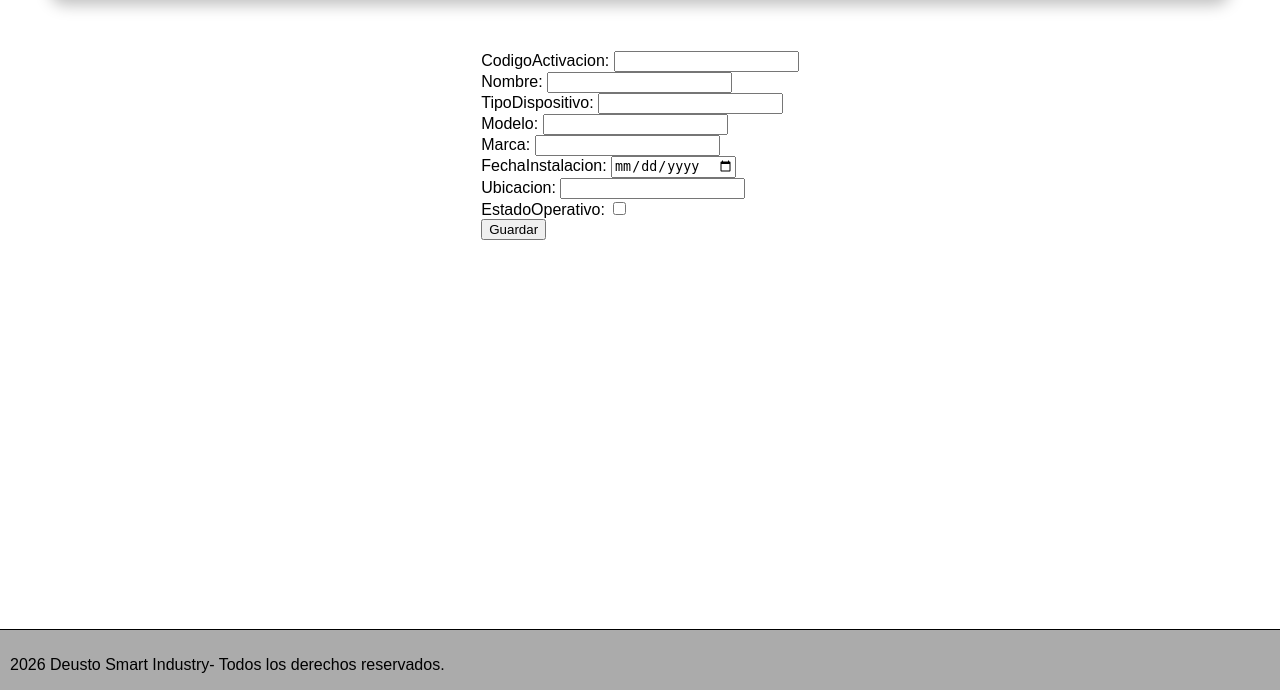
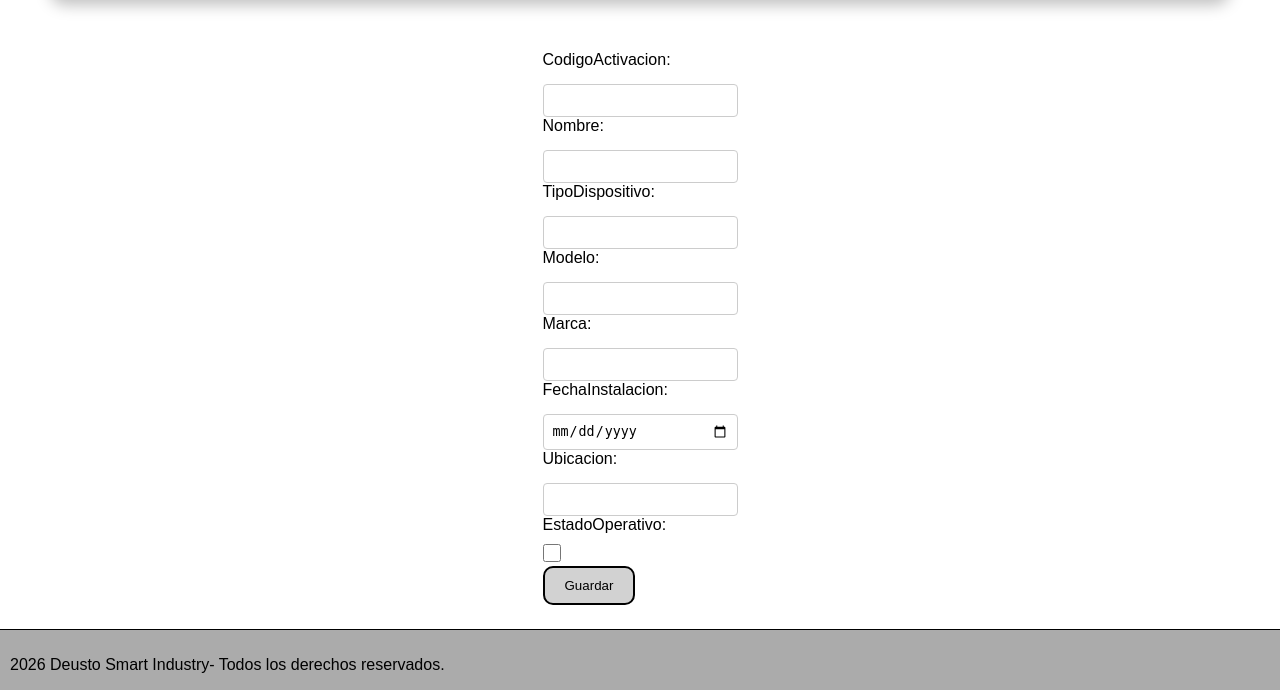
Before and after one commit to javieralbizu/Proyecto_N-8, a Django app: page /Activos/NuevoActivo/ in a window 1280 px wide. Shown: the part 110-800 px from the top of the page. Run offline with Django 5.2, Linux system fonts and the light colour scheme.

Commit message:
corregido css formulario

```diff
--- a/static/css/style.css
+++ b/static/css/style.css
@@ -75,3 +75,45 @@ main {
     justify-content: center;
     align-items: center;
 }
+orm {
+    background-color: white;
+    box-shadow: 0px 5px 15px 0px rgba(0, 0, 0, 0.25);
+    border-radius: 10px;
+    width: 40%;
+    padding: 20px;
+    display: flex;
+    flex-direction: column;
+    gap: 10px;
+    margin-bottom: 4%;
+
+}
+
+form label {
+    display: block;
+    margin-bottom: 10px;
+}
+
+form input, form select{
+    width: 100%;
+    padding: 8px;
+    margin-top: 5px;
+    border: 1px solid #ccc;
+    border-radius: 4px;
+    box-sizing: border-box;
+}
+
+form button {
+    background-color: rgb(210, 210, 210);
+    border: 2px solid black;
+    border-radius: 10px;
+    padding: 10px 20px;
+    cursor: pointer;
+}
+form input[type="checkbox"]{
+    width: 18px;
+    height: 18px;
+    margin: 0;
+}
+form button:hover {
+    background-color: rgb(97, 97, 97);
+}
```
